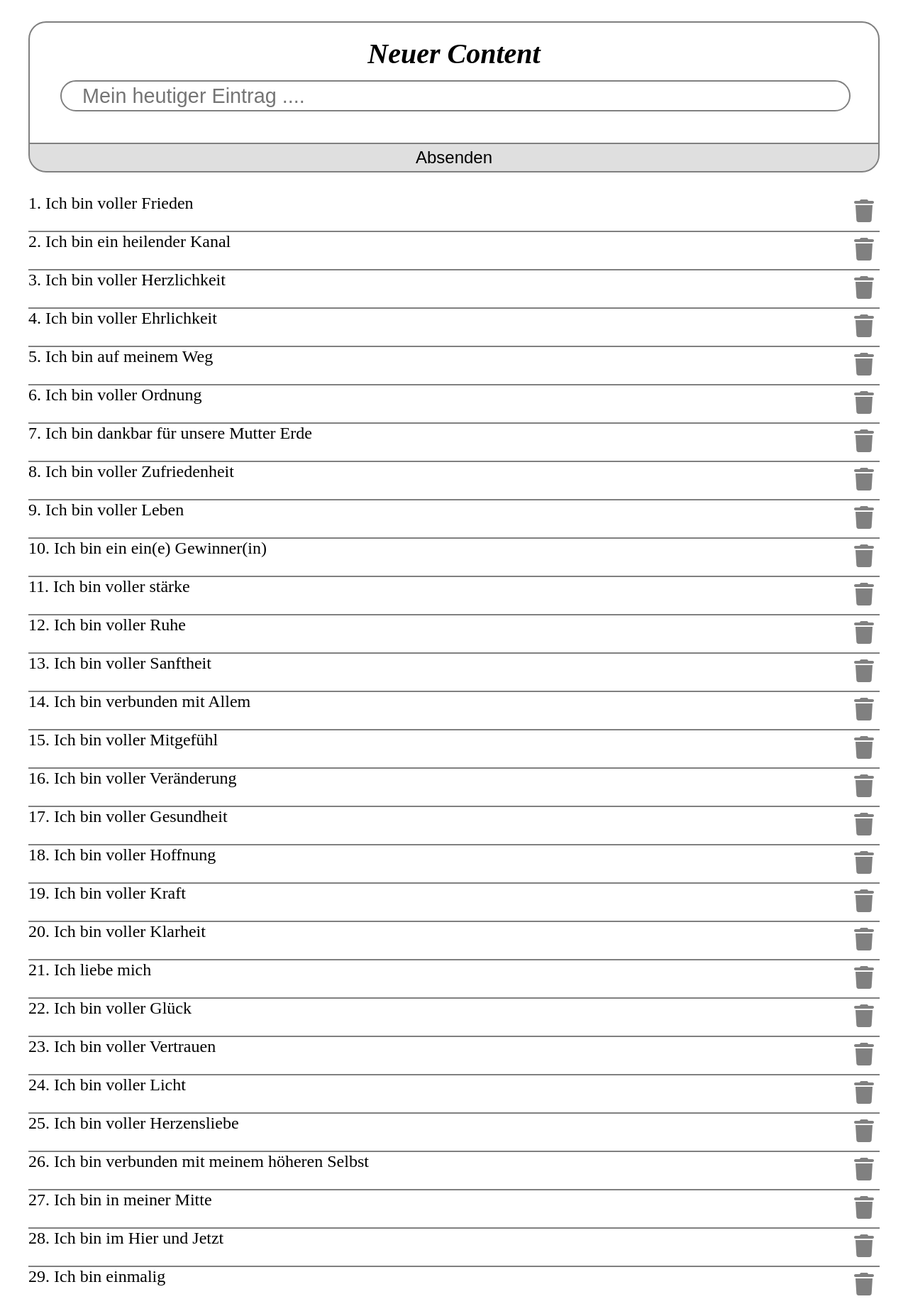
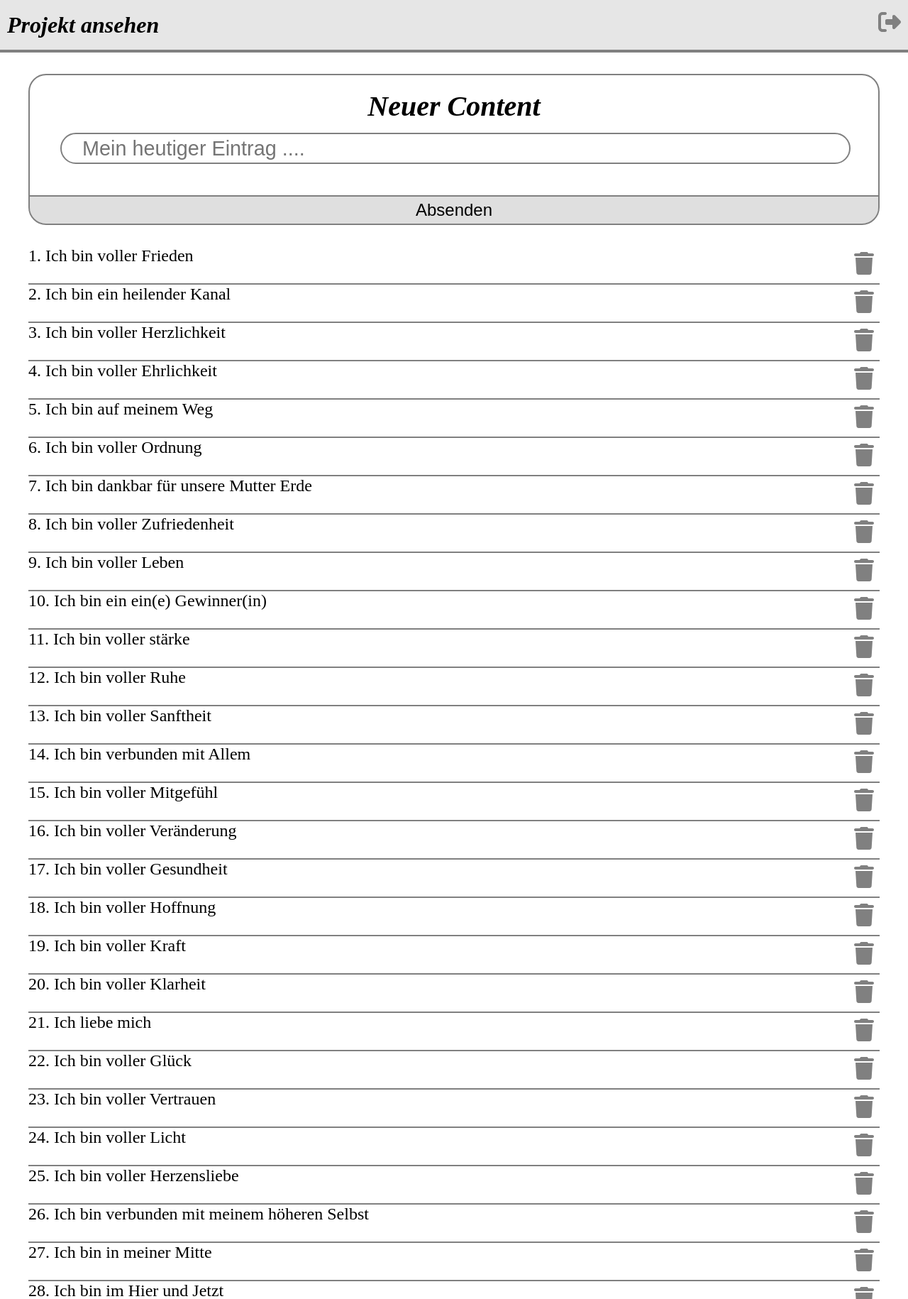
Before and after one commit to DigitaleWeltLibrary/Spruchgenerator-mit-Zufallsbild, a PHP site: page /bhome in a window 1280 px wide. Shown: the top 1830 px of the page at 71% size. Run offline with PHP 8.4, Linux system fonts and the light colour scheme; data comes from the database, SQL or seed files in the repository.

Commit message:
logout & bnav

```diff
--- a/index.php
+++ b/index.php
@@ -19,7 +19,7 @@ switch ($request) {
     case '/bhome':
         require_once('pages/bhome.php');
         break;
-        case '/login':
-            require_once('pages/login.php');
-            break;
+    case '/login':
+        require_once('pages/login.php');
+        break;
 }
--- a/pages/bhome.php
+++ b/pages/bhome.php
@@ -14,7 +14,12 @@ require 'php/bhome.php';
 
 <body>
 
-
+<nav class="backnav">
+         <a href="/">Projekt ansehen</a>
+         <a href="/login?action=out">
+         <svg xmlns="http://www.w3.org/2000/svg" height="1em" viewBox="0 0 512 512"><!--! Font Awesome Free 6.4.0 by @fontawesome - https://fontawesome.com License - https://fontawesome.com/license (Commercial License) Copyright 2023 Fonticons, Inc. --><path d="M377.9 105.9L500.7 228.7c7.2 7.2 11.3 17.1 11.3 27.3s-4.1 20.1-11.3 27.3L377.9 406.1c-6.4 6.4-15 9.9-24 9.9c-18.7 0-33.9-15.2-33.9-33.9l0-62.1-128 0c-17.7 0-32-14.3-32-32l0-64c0-17.7 14.3-32 32-32l128 0 0-62.1c0-18.7 15.2-33.9 33.9-33.9c9 0 17.6 3.6 24 9.9zM160 96L96 96c-17.7 0-32 14.3-32 32l0 256c0 17.7 14.3 32 32 32l64 0c17.7 0 32 14.3 32 32s-14.3 32-32 32l-64 0c-53 0-96-43-96-96L0 128C0 75 43 32 96 32l64 0c17.7 0 32 14.3 32 32s-14.3 32-32 32z"/></svg>
+         </a>
+        </nav>
     <main>
 
         <div class="newcontent">
--- a/pages/login.php
+++ b/pages/login.php
@@ -1,5 +1,6 @@
 <?php
 require './function/img.php';
+require './php/login.php';
 
 ?>
 
--- a/style/main.scss
+++ b/style/main.scss
@@ -6,6 +6,29 @@ $grau: rgb(128, 128, 128);
 
 html {
   body {
+    .backnav {
+      height: 70px;
+      background-color: rgb($grau, 0.2);
+      display: flex;
+      justify-content: space-between;
+      align-items: center;
+      padding: 0 10px;
+      border-bottom: $grau 4px solid;
+      a {
+        font-size: 2rem;
+        font-weight: bolder;
+        font-style: italic;
+        text-decoration: none;
+        cursor: pointer;
+        color: #000;
+      }
+      svg{
+        fill: $grau;
+        &:hover{
+            fill: #000;
+        }
+      }
+    }
     main {
       max-width: 1200px;
       margin: 0 auto;
```
Also changed, not shown: php/login.php (+7 -0 lines), style/main.css (+1 -1 lines).
